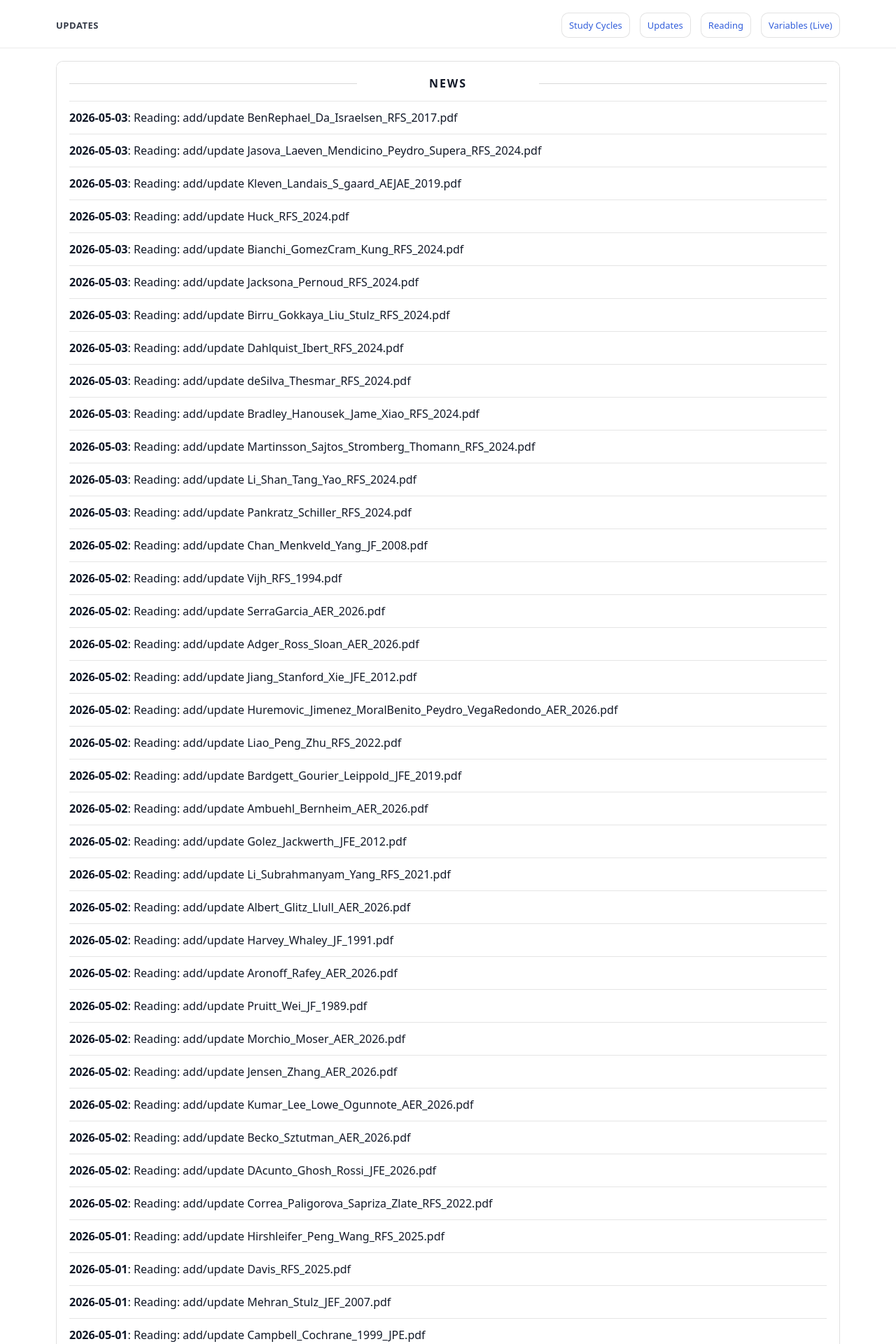
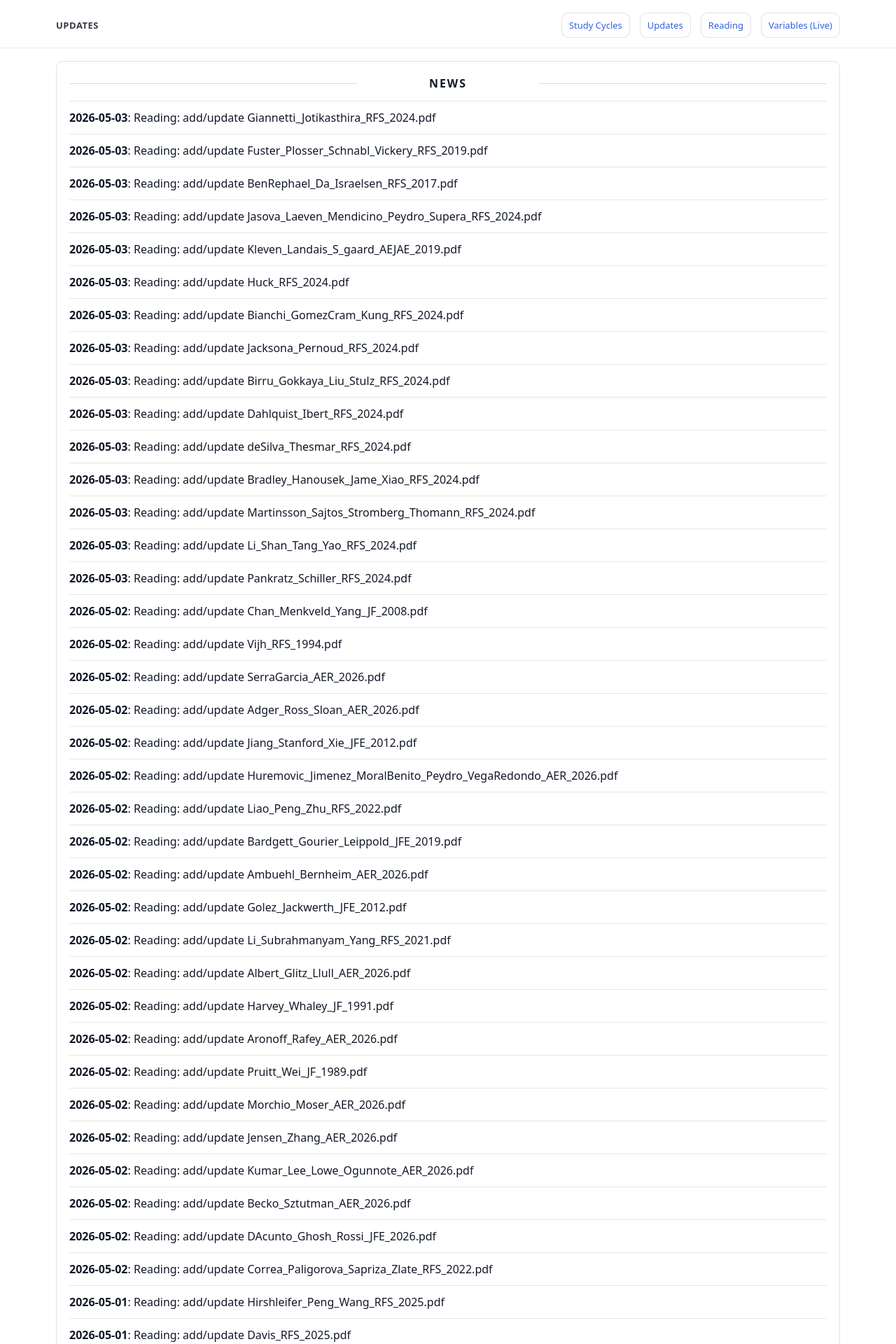
Before and after one commit to yaxinzn/study-archive, a Jekyll site: the page built from updates/index.md, in a window 1280 px wide. Shown: the top 1920 px of the page at 70% size. Built offline with Jekyll 4.4.1, drawn with Linux system fonts in a browser that asks for light colours; some of the changed text lies outside the part shown.

Commit message:
chore: update NEWS feed

```diff
--- a/_data/news.yml
+++ b/_data/news.yml
@@ -1,4 +1,10 @@
 # Auto-generated update history (sorted newest -> oldest). Do not edit manually.
+- ts: "1777798497"
+  date: "2026-05-03"
+  title: "Reading: add/update Giannetti_Jotikasthira_RFS_2024.pdf"
+- ts: "1777798471"
+  date: "2026-05-03"
+  title: "Reading: add/update Fuster_Plosser_Schnabl_Vickery_RFS_2019.pdf"
 - ts: "1777798135"
   date: "2026-05-03"
   title: "Reading: add/update BenRephael_Da_Israelsen_RFS_2017.pdf"
```
